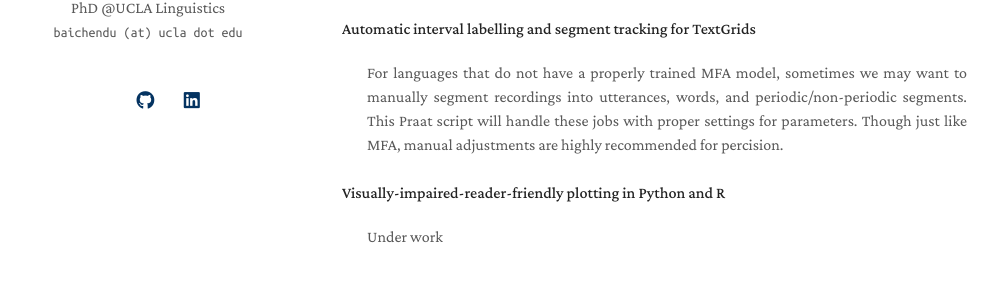
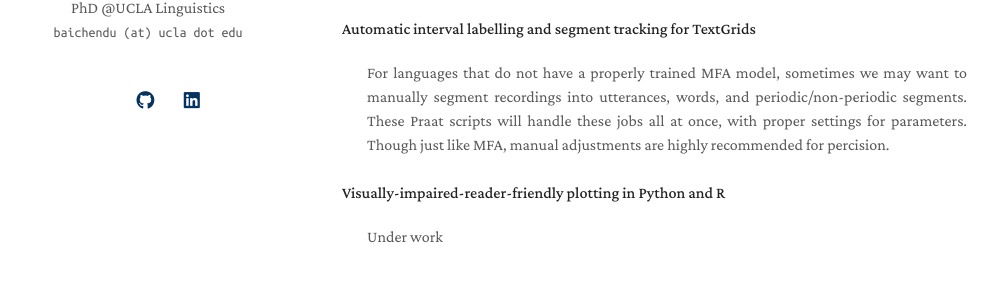
Before and after one commit to baichen-du/baichen-du.github.io, a Jekyll site: the page built from index.md, in a window 1280 px wide and 900 px high, scrolled down 2000 px. Shown: the part 326-622 px from the top of the window, without its empty margins (128-1127 px from the left). Built offline with Jekyll 4.4.1, drawn with Linux system fonts in a browser that asks for light colours; a style sheet for code colours, icons or effects is not loaded; our own code applies the rules of GitHub Pages for plain Markdown files.

Commit message:
Update index.md

```diff
--- a/index.md
+++ b/index.md
@@ -104,7 +104,7 @@ For audiovisual linguistic research, there is no "Praat" for videos. I developed
 <br>
 **Automatic interval labelling and segment tracking for TextGrids**
 <div style="text-align: justify">
-For languages that do not have a properly trained MFA model, sometimes we may want to manually segment recordings into utterances, words, and periodic/non-periodic segments. This Praat script will handle these jobs with proper settings for parameters. Though just like MFA, manual adjustments are highly recommended for percision.
+For languages that do not have a properly trained MFA model, sometimes we may want to manually segment recordings into utterances, words, and periodic/non-periodic segments. These Praat scripts will handle these jobs all at once, with proper settings for parameters. Though just like MFA, manual adjustments are highly recommended for percision.
 </div>
 <br>
 **Visually-impaired-reader-friendly plotting in Python and R**
@@ -112,6 +112,7 @@ For languages that do not have a properly trained MFA model, sometimes we may wa
 Under work
 </div>
 <br>
+
 ## Additional Notes
 
 <div style="text-align: justify">
```
